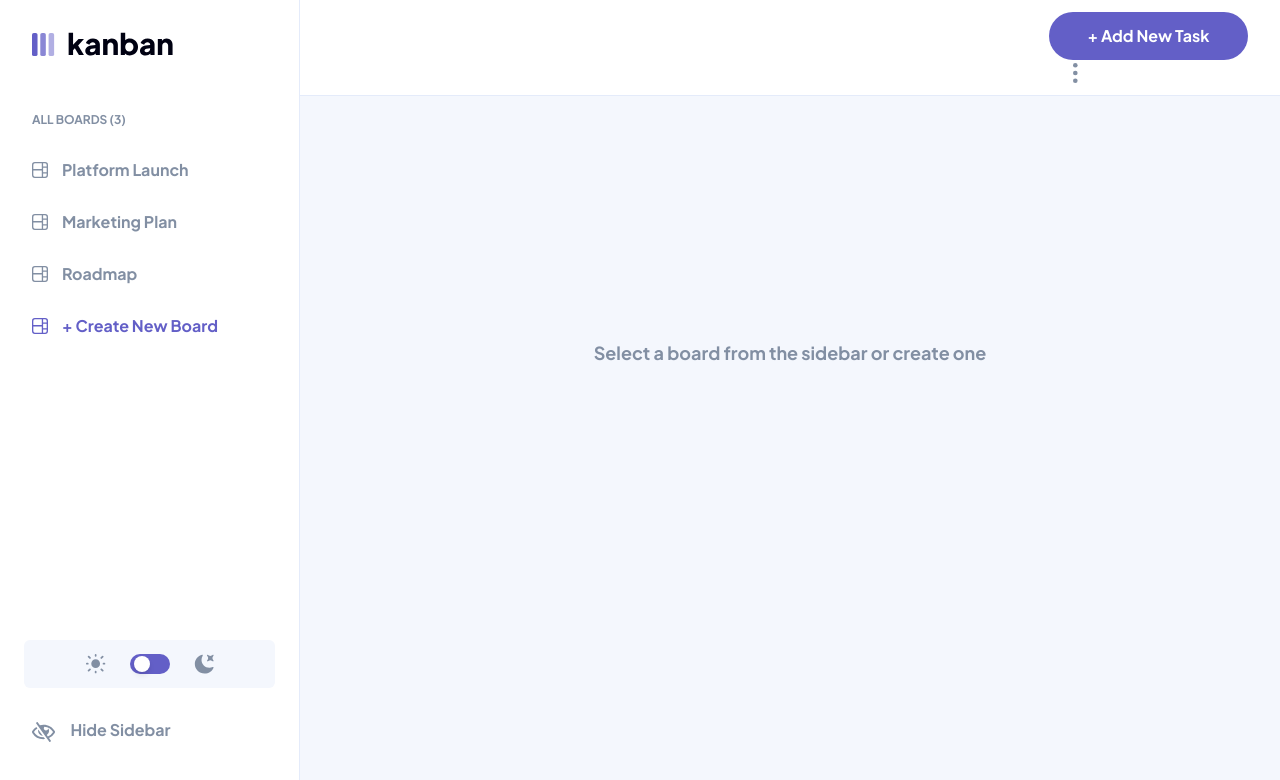
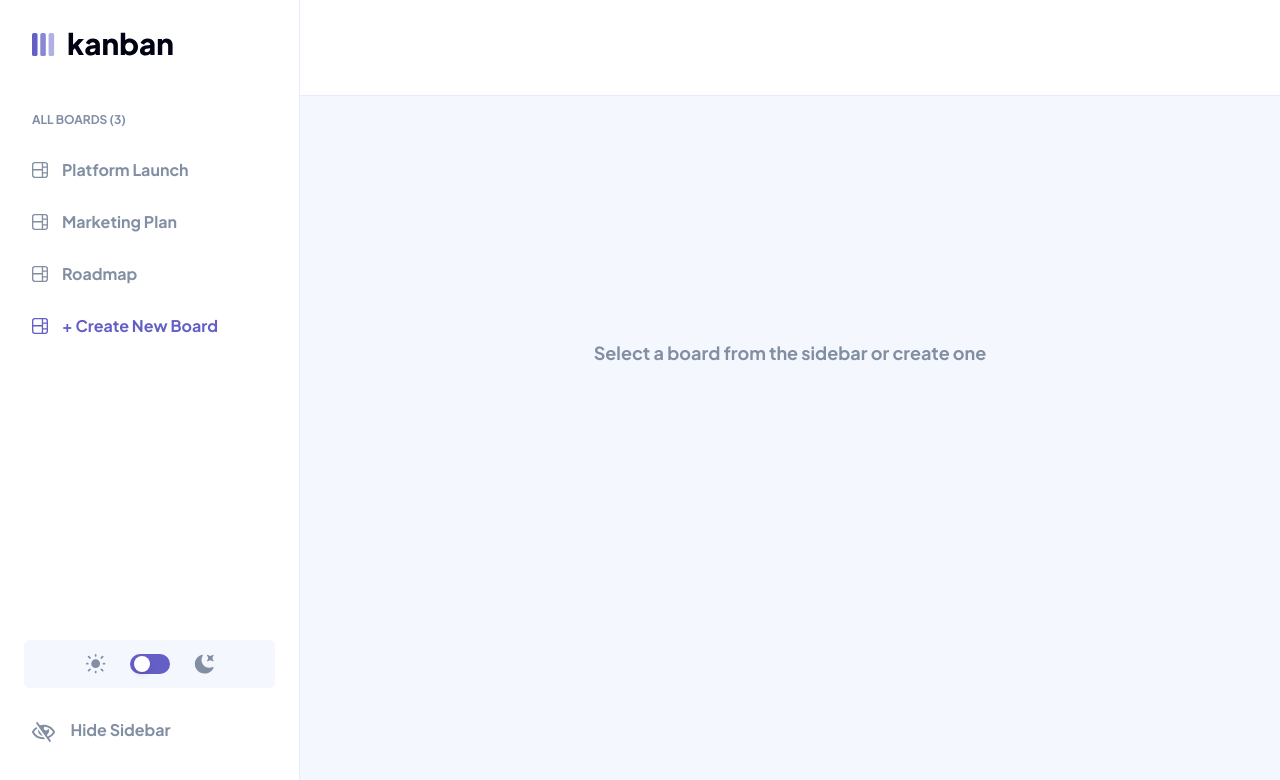
Before and after one commit to GregNicholas/Kanban-guru, a React (Create React App) app: page / in a window 1280 px wide. Shown: the top 780 px of the page. Built offline with nearby package versions, Linux system fonts and the light colour scheme.

Commit message:
Conditional rendering in header

```diff
--- a/src/components/Header/Header.tsx
+++ b/src/components/Header/Header.tsx
@@ -48,7 +48,9 @@ const Header = ({ isDarkMode, showSidebar }:HeaderProps) => {
                 <h2 className={`font-bold font-sans text-black dark:text-white text-center text-2xl`}>{displayBoard.name}</h2>
             </div>
             <div>
-                    <Button text=" + Add New Task " onClick={toggleShowTaskForm} />
+                { displayBoard.name
+                ? <>
+                    <Button text=" + Add New Task " onClick={toggleShowTaskForm} widthFull={false} />
                     <div className="ml-4 p-2 inline cursor-pointer"
                             onClick={(e) => {
                                 e.stopPropagation()
@@ -58,6 +60,8 @@ const Header = ({ isDarkMode, showSidebar }:HeaderProps) => {
                         alt="board options"
                     />
                     </div>
+                  </>
+                : null }
                 {showTaskForm && <TaskForm setShowTaskForm={setShowTaskForm} title="Add New Task" />}
                 {showModal && <EditModal
                                 editText="Edit Board"
```
Lines whose indentation alone changed are shown as unchanged.
